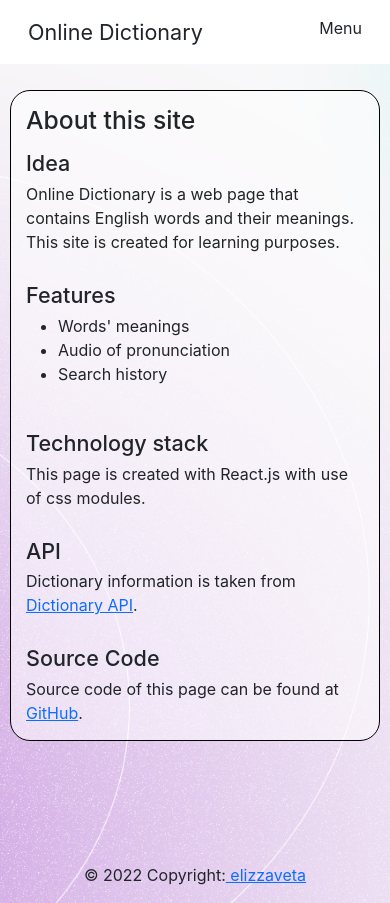
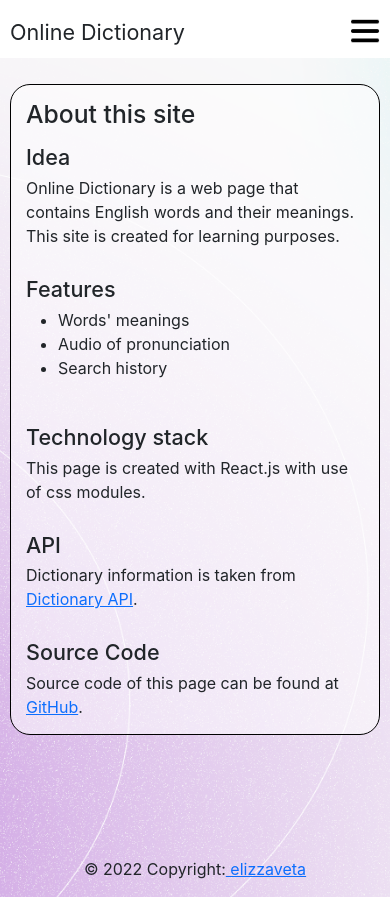
Before and after one commit to elizzaveta/OnlineDictionary, a React (Create React App) app: page /about in a window 390 px wide. Built offline with nearby package versions, Linux system fonts and the light colour scheme.

Commit message:
Added Menu functionality

```diff
--- a/src/components/Header.js
+++ b/src/components/Header.js
@@ -2,6 +2,9 @@ import React, {useCallback, useEffect, useState} from "react";
 import {Link} from "react-router-dom"
 import styles from "../styles/css/Menu.module.css";
 import {useSelector} from "react-redux";
+import {navigationLinks} from "../config/navigationLinks";
+import LinksContainer from "./LinksContainer";
+import Menu from "./Menu";
 
 export default function Header() {
     const isMobile = useSelector(state => state.mobileDisplay.isMobile);
@@ -21,10 +24,10 @@ export default function Header() {
 
     return (
         <header style={{transition: "background-color 0.3s ease-out"}}
-                className={"mb-3 font-proxima-nova sticky-top p-3 " + backgroundColor}>
+                className={"mb-3 font-proxima-nova sticky-top pt-3 " + backgroundColor}>
             {isMobile
-                ? <HeaderContainer menuComponent={<MobileMenu/>}/>
-                : <HeaderContainer menuComponent={<DesktopMenu/>}/>
+                ? <HeaderContainer menuComponent={<Menu/>}/>
+                : <HeaderContainer menuComponent={<LinksContainer links={navigationLinks.header}/>}/>
             }
         </header>
     )
@@ -34,27 +37,9 @@ const HeaderContainer = (props) => {
     const {menuComponent} = props;
 
     return (
-        <div className='container d-flex justify-content-between'>
+        <div className='d-flex justify-content-between'>
             <Link to='/' className='fs-4  text-decoration-none text-dark'>Online Dictionary</Link>
             {menuComponent}
         </div>
     )
 }
-
-const DesktopMenu = () => {
-    return (
-        <div className={styles.linksWrapper}>
-            <Link to="/about" className={styles.clickable}>
-                <p className={styles.clickable}>About</p>
-            </Link>
-            <Link to="/history" className={styles.clickable}>
-                <p>Search History</p>
-            </Link>
-        </div>
-    )
-}
-const MobileMenu = () => {
-    return (
-        <div>Menu</div>
-    )
-}
--- /dev/null
+++ b/src/components/LinksContainer.js
@@ -0,0 +1,18 @@
+import React from 'react';
+import {Link} from "react-router-dom";
+import styles from "../styles/css/LinksContainer.module.css"
+
+const LinksContainer = (props) => {
+    const {links} = props;
+    return (
+        <div className={styles.linksWrapper}>
+            {links.map((linkItem)=>
+                <Link to={linkItem.to} className={styles.clickable} key={links.indexOf(linkItem)}>
+                    <p>{linkItem.text}</p>
+                </Link>
+            )}
+        </div>
+    );
+};
+
+export default LinksContainer;
--- /dev/null
+++ b/src/components/Menu.js
@@ -0,0 +1,38 @@
+import React, {useState} from 'react';
+import menuIcon from "../images/icons/menuIcon.png"
+import {navigationLinks} from "../config/navigationLinks";
+import {Link} from "react-router-dom";
+import styles from "../styles/css/Menu.module.css"
+import closeIcon from "../images/icons/closeIcon.png"
+
+const Menu = () => {
+    const [toggleMenu, setToggleMenu] = useState(true);
+    const handleMenuToggle = () => {
+        setToggleMenu(!toggleMenu)
+    }
+    return (
+        <div className={styles.wrapper}>
+            <img src={menuIcon} alt="menu icon" onClick={handleMenuToggle}></img>
+            {
+                toggleMenu
+                    ? null
+                    : <div>
+                        <div className={styles.menu}>
+                            <img src={closeIcon} onClick={handleMenuToggle} alt="close icon"/>
+                            <div className={styles.links}>
+                                {navigationLinks.header.map((linkItem) =>
+                                    <Link to={linkItem.to} key={navigationLinks.header.indexOf(linkItem)}
+                                          onClick={handleMenuToggle}>
+                                        <p>{linkItem.text}</p>
+                                    </Link>
+                                )}
+                            </div>
+                        </div>
+                        <div className={styles.shadow} onClick={handleMenuToggle}></div>
+                    </div>
+            }
+        </div>
+    );
+};
+
+export default Menu;
--- /dev/null
+++ b/src/config/navigationLinks.js
@@ -0,0 +1,12 @@
+export const navigationLinks = {
+    header:[
+        {
+            to: '/about',
+            text: 'About'
+        },
+        {
+            to: '/history',
+            text: 'Search History'
+        }
+    ]
+}
--- a/src/index.css
+++ b/src/index.css
@@ -21,29 +21,29 @@ body {
 }
 
 @media (min-width: 1600px) {
-  main{
+  main, header{
     padding: 10px 400px;
   }
 
 }
 @media (max-width: 1600px) {
-  main{
+  main, header{
     padding: 10px 300px;
   }
 
 }
 @media (max-width: 1200px) {
-  main{
+  main, header{
     padding: 10px 200px;
   }
 }
 @media (max-width: 900px) {
-  main{
+  main, header{
     padding: 10px 100px;
   }
 }
 @media (max-width: 600px) {
-  main{
+  main, header{
     padding: 10px 10px;
   }
 }
--- /dev/null
+++ b/src/styles/css/LinksContainer.module.css
@@ -0,0 +1,11 @@
+.clickable{
+    cursor: pointer;
+}
+.linksWrapper{
+    display: flex;
+    gap: 20px;
+}
+.linksWrapper a{
+    text-decoration: none;
+    color: black;
+}
--- a/src/styles/css/Menu.module.css
+++ b/src/styles/css/Menu.module.css
@@ -1,42 +1,46 @@
 .wrapper{
-    position: relative;
 }
 .menu{
-    position: absolute;
-    top: 100%;
-    right: 35%;
-    background: #f0eef9;
-    padding: 20px;
-    border-radius: 10px;
+    position: fixed;
+    top: 0;
+    right: 0;
+    background: #ffffff;
+    display: flex;
+    flex-direction: column;
+    align-items: flex-end;
+    gap: 30px;
+    height: 100%;
+    padding-left: 30vw;
+    padding-top: 20px;
+    z-index: 2;
 }
-.menu p{
-    padding: 2px 10px;
-    border-bottom: solid 1px white;
-    margin: 10px 0;
-    color: black;
+.links{
+    display: flex;
+    flex-direction: column;
+    align-items: flex-end;
 }
-.menu > *{
-    text-decoration: none;
+img{
+    height: 30px;
+    width: 30px;
+    cursor: pointer;
 }
-.arrowUp{
-    width: 0;
-    height: 0;
-    bottom: 0;
-    position: absolute;
-    border-left: 8px solid transparent;
-    border-right: 8px solid transparent;
-    border-bottom: 7px solid #f0eef9;
+.shadow{
+    position: fixed;
+    height: 100%;
+    width: 100%;
+    left: 0;
+    top: 0;
+    background: rgba(0, 0, 0, 0.45);
+    z-index: 1;
 }
 
-.clickable{
-    cursor: pointer;
+@media (max-width: 900px) {
+    .menu{
+        padding-right: 100px;
+    }
 }
-.linksWrapper{
-    display: flex;
-    gap: 20px;
+@media (max-width: 600px) {
+    .menu{
+        padding-right: 10px;
+    }
 }
-.linksWrapper a{
-    text-decoration: none;
-    color: black;
-
-}
```
Also changed, not shown: src/images/icons/closeIcon.png (added), src/images/icons/menuIcon.png (added).
